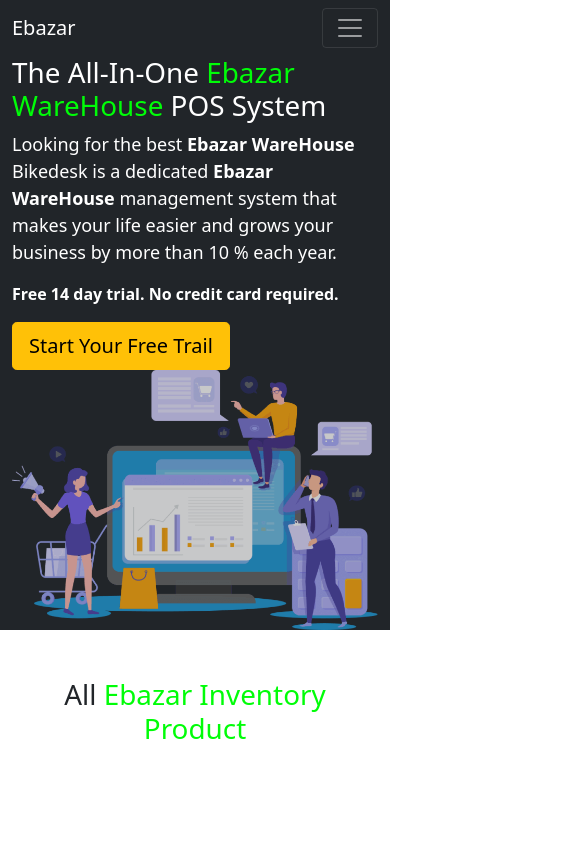
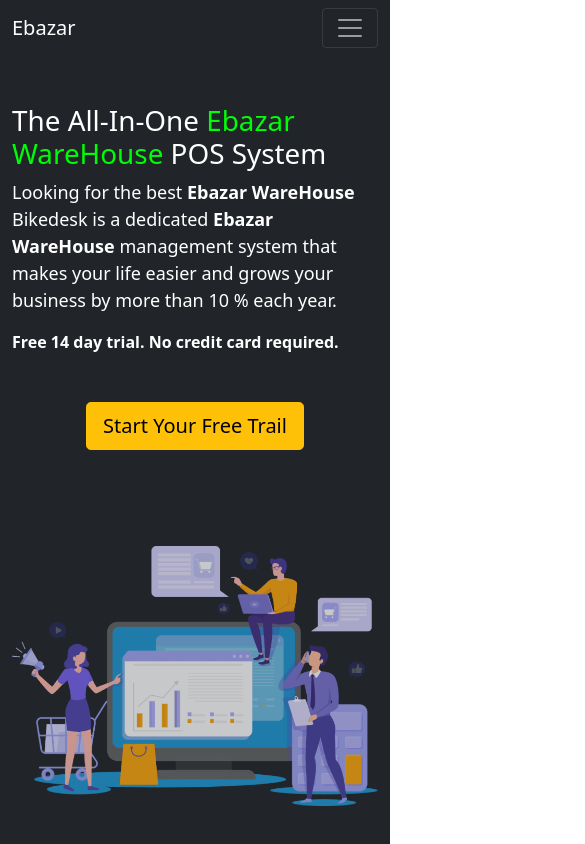
Before and after one commit to iamrealfarhanbd/Ebazar-WareHouse-Client, a React (Create React App) app: page / in a window 390 px wide. Shown: the top 844 px of the page, 585 px wide, since content can reach past the window. Built offline with nearby package versions, Linux system fonts and the light colour scheme; no server answers.

Commit message:
new update

```diff
--- a/package.json
+++ b/package.json
@@ -16,6 +16,7 @@
     "react-helmet": "^6.1.0",
     "react-hook-form": "^7.30.0",
     "react-icons": "^4.3.1",
+    "react-iframe": "^1.8.0",
     "react-router-dom": "^6.3.0",
     "react-scripts": "5.0.1",
     "react-toastify": "^9.0.0",
--- a/src/components/Home/Home.css
+++ b/src/components/Home/Home.css
@@ -48,8 +48,18 @@
     /* background-repeat: no-repeat; */
 }
 
-@media (min-width: 320px) and (max-width: 480px) {
-
-
+@media (min-width: 0px) and (max-width: 1400px) {
+    .responsive-iframe {
+        position: absolute;
+        top: 0;
+        left: 0;
+        bottom: 0;
+        right: 0;
+        width: 100%;
+        height: 100%;
+      }
+ .mobile-center{
+     text-align: center;
+ }
 
   }
--- a/src/components/Home/Home.js
+++ b/src/components/Home/Home.js
@@ -1,6 +1,7 @@
 
 import React from 'react';
 import { Button, Container, Row } from 'react-bootstrap';
+import Iframe from 'react-iframe';
 import { useNavigate } from 'react-router-dom';
 import useAllProducts from '../../hooks/useAllProducts';
 import Allproduct from '../Allproduct/Allproduct';
@@ -20,14 +21,16 @@
                 <div className="d-flex img-bg align-items-center" id='HeroSection'>
                     <div className="container">
                         <div className="row justify-content-end align-items-center" >
-                            <div className=" col-md-6">
+                            <div className=" col-md-6 my-5">
                                 <h1 className="Hero_section_Heading ">The All-In-One <strong>Ebazar WareHouse</strong> POS System</h1>
                                 <p className="Hero_section_Paragraph">Looking for the best <strong>Ebazar WareHouse</strong>  Bikedesk is a dedicated  <strong>Ebazar WareHouse</strong> management system that makes your life easier and grows your business by more than 10 % each year.</p>
                                 <b >Free 14 day trial. No credit card required.</b>
                                 <br />
-                                <Button className='mt-3' size="lg" variant="warning" onClick={() => navigate("/Allproduct")}> Start Your Free Trail</Button>
+                                <div className="my-5 mobile-center ">
+                                <Button className='' size="lg" variant="warning" onClick={() => navigate("/Allproduct")}> Start Your Free Trail</Button>
                                 </div>
-                            <div className=" col-md-6">
+                            </div>
+                            <div className=" col-md-6 mb-5 ">
                                 <img src="../images/Marketing.png" alt="" className='img-fluid' />
                             </div>
                         </div>
@@ -39,11 +42,11 @@
                 <Row >
                     <h1 className="Hero_section_Heading text-center ">All  <strong>Ebazar Inventory Product</strong></h1>
 
-                    {products.length ? products.slice(0, 6).map(product => <HomeProductCard key={product._id} product={product} /> ) : <Loading /> }
+                    {products.length ? products.slice(0, 6).map(product => <HomeProductCard key={product._id} product={product} />) : <Loading />}
 
                 </Row>
                 <div className=" text-center">
-                    <Button size="lg" className='mt-5 w-25 ' variant="warning" onClick={() => navigate("/Allproduct")}> All product</Button>
+                    <Button size="lg" className='mt-5' variant="warning" onClick={() => navigate("/Allproduct")}> All product</Button>
                 </div>
 
             </Container>
@@ -54,7 +57,7 @@
                         <div className="row justify-content-end align-items-center" >
                             <div className=" col-md-6 p-5">
                                 <div className="text-center">
-                              <img src="../images/worldmap.png" alt="" className='img-fluid' style={{width:550 ,height:325}}/>
+                                    <img src="../images/worldmap.png" alt="" className='img-fluid'  />
 
                                 </div>
 
@@ -72,8 +75,8 @@
 
             </section>
 
-            <section className="ExtraSectiontwo">
-                <div className="d-flex img-bg align-items-center" id='ExtraSectiontwo'>
+            <section className="ExtraSectiontwo ">
+                <div className="d-flex img-bg align-items-center pt-3" id='ExtraSectiontwo'>
                     <div className="container">
                         <div className="row justify-content-end align-items-center" >
                             <div className=" col-md-6">
@@ -84,10 +87,14 @@
                             </div>
                             <div className=" col-md-6 p-5">
                                 <div className="text-center">
-                               <iframe width="640" height="360" src="https://www.youtube.com/embed/hQww0OJjei0" title="YouTube video player" frameBorder="0" allow="accelerometer; autoplay; clipboard-write; encrypted-media; gyroscope; picture-in-picture" allowFullScreen></iframe>
+                                    <Iframe width="640" height="360" src="https://www.youtube.com/embed/hQww0OJjei0"
+                                        id="myId"
+                                        className="responsive-iframe"
+                                        display="initial"
+                                        position="relative"
 
+                                        allowFullScreen />
                                 </div>
-
                             </div>
                         </div>
                     </div>
@@ -106,7 +113,7 @@
                             </div>
                             <div className=" col-md-6 p-5">
                                 <div className="text-center">
-                               <img src="../images/computer-ipad-mobil.png" alt="" className='img-fluid' style={{width:550 ,height:325}}/>
+                                    <img src="../images/computer-ipad-mobil.png" alt="" className='img-fluid' style={{ width: 550, height: 325 }} />
 
 
                                 </div>
--- a/src/components/Login/RestPass/RestPass.js
+++ b/src/components/Login/RestPass/RestPass.js
@@ -14,6 +14,7 @@
         await sendPasswordResetEmail(email);
         toast('Sent email');
     }
+
     return (
         <>
             <div className="container">
--- a/src/components/MyProduct/MyProduct.js
+++ b/src/components/MyProduct/MyProduct.js
@@ -58,7 +58,7 @@
 
             <Container className='mx-auto my-5'>
                 <Row >
-                    <h2>My Product: {myProducts.length}</h2>
+                    <h2>My Product: {myProducts.length ? myProducts.length : `No Product Added yet..!`}</h2>
                 <Table striped bordered hover variant="dark" responsive>
                 <thead>
                     <tr>
--- a/src/components/Registration/Registration.js
+++ b/src/components/Registration/Registration.js
@@ -3,10 +3,12 @@
 import { useCreateUserWithEmailAndPassword, useSignInWithGoogle, useUpdateProfile } from 'react-firebase-hooks/auth';
 import { Link, useLocation, useNavigate } from 'react-router-dom';
 import auth from '../../firebase.init';
+import useToken from '../../hooks/useToken';
 const Registration = () => {
     const [createUserWithEmailAndPassword,user, loading,errorEmailAndPassword] = useCreateUserWithEmailAndPassword(auth,{sendEmailVerification:true});
     const [updateProfile, updating, errorUpdateProfile] = useUpdateProfile(auth);
     const [signInWithGoogle, Googleuser, Googleloading, Googleerror] = useSignInWithGoogle(auth);
+    const [token]=useToken(Googleuser || user)
     const nameRef = useRef('');
     const emailRef = useRef('');
     const passRef = useRef('');
@@ -39,6 +41,10 @@
         console.log(user);
     }
     if (Googleuser || user) {
+        navigate(from, { replace: true });
+    }
+    if (token) {
+
         navigate(from, { replace: true });
     }
     return (
```
Also changed, not shown: 1 other file (tests, documents, lock files or other folders). Lines whose indentation alone changed are shown as unchanged.
